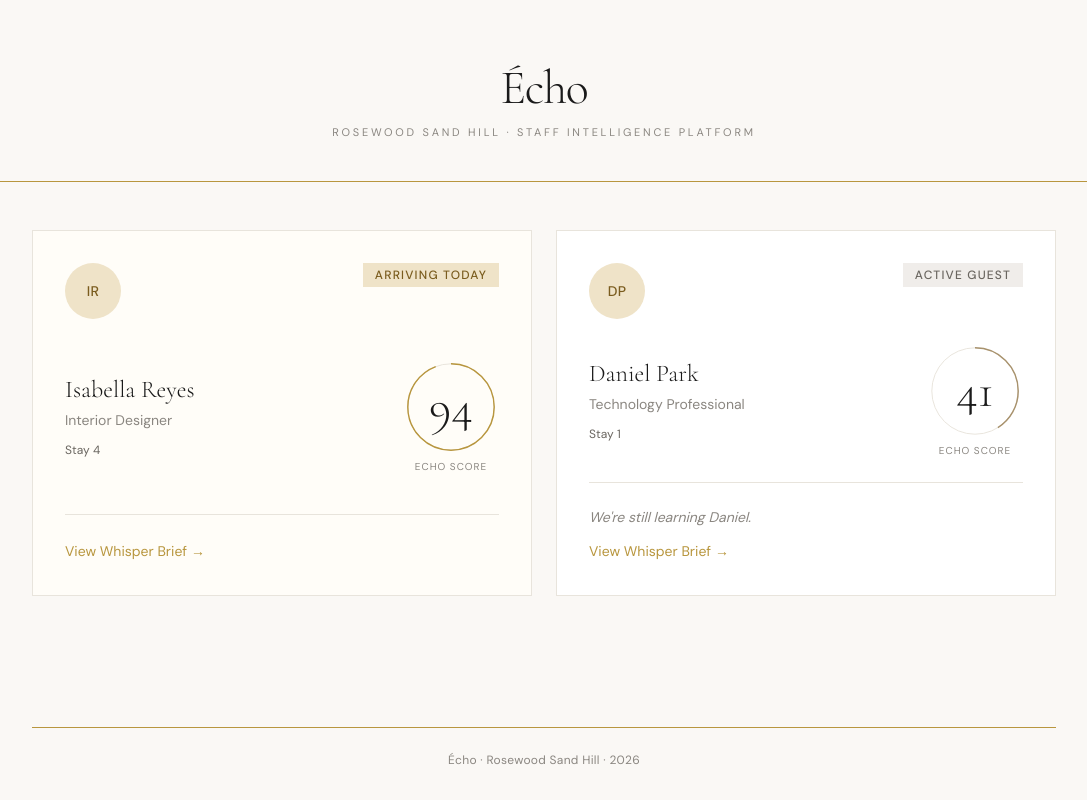
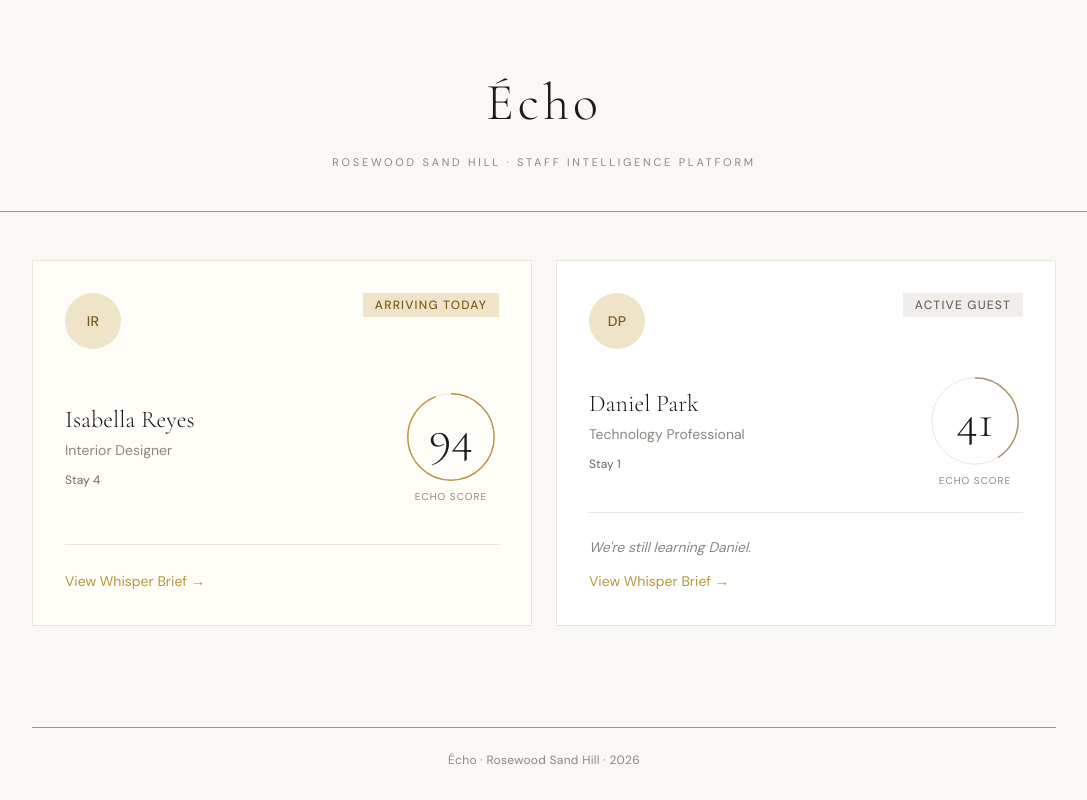
Before and after one commit to phtrivedi01-pixel/echo-rosewood2, a Next.js app: page / in a window 1280 px wide. Shown: the whole page, without its empty margins (96-1183 px from the left). Built offline with nearby package versions, Linux system fonts and the light colour scheme.

Commit message:
feat: update "Écho" wordmark and "ARRIVING TODAY" badge styling
Update "Écho" font size, weight, spacing, and color; verify badge styling.

```diff
--- a/app/page.tsx
+++ b/app/page.tsx
@@ -5,7 +5,7 @@ export default function Home() {
     <div className="min-h-screen flex flex-col">
       {/* Header */}
       <header className="px-8 pt-16 pb-12 text-center">
-        <h1 className="font-serif text-5xl font-light tracking-tight text-foreground">
+        <h1 className="font-serif text-[52px] font-light tracking-[0.08em] text-[#1C1917]">
           Écho
         </h1>
         <p className="mt-3 text-[11px] uppercase tracking-[0.25em] text-muted">
```
